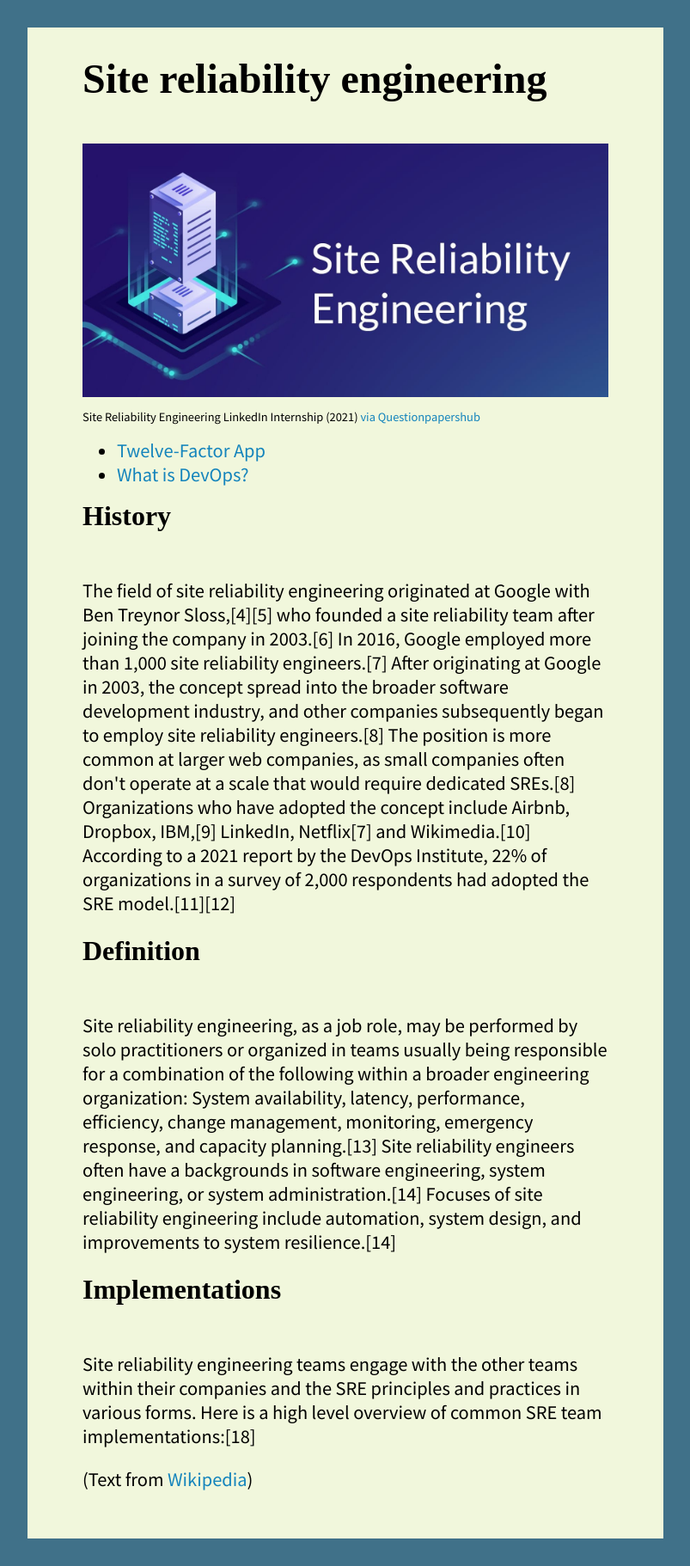
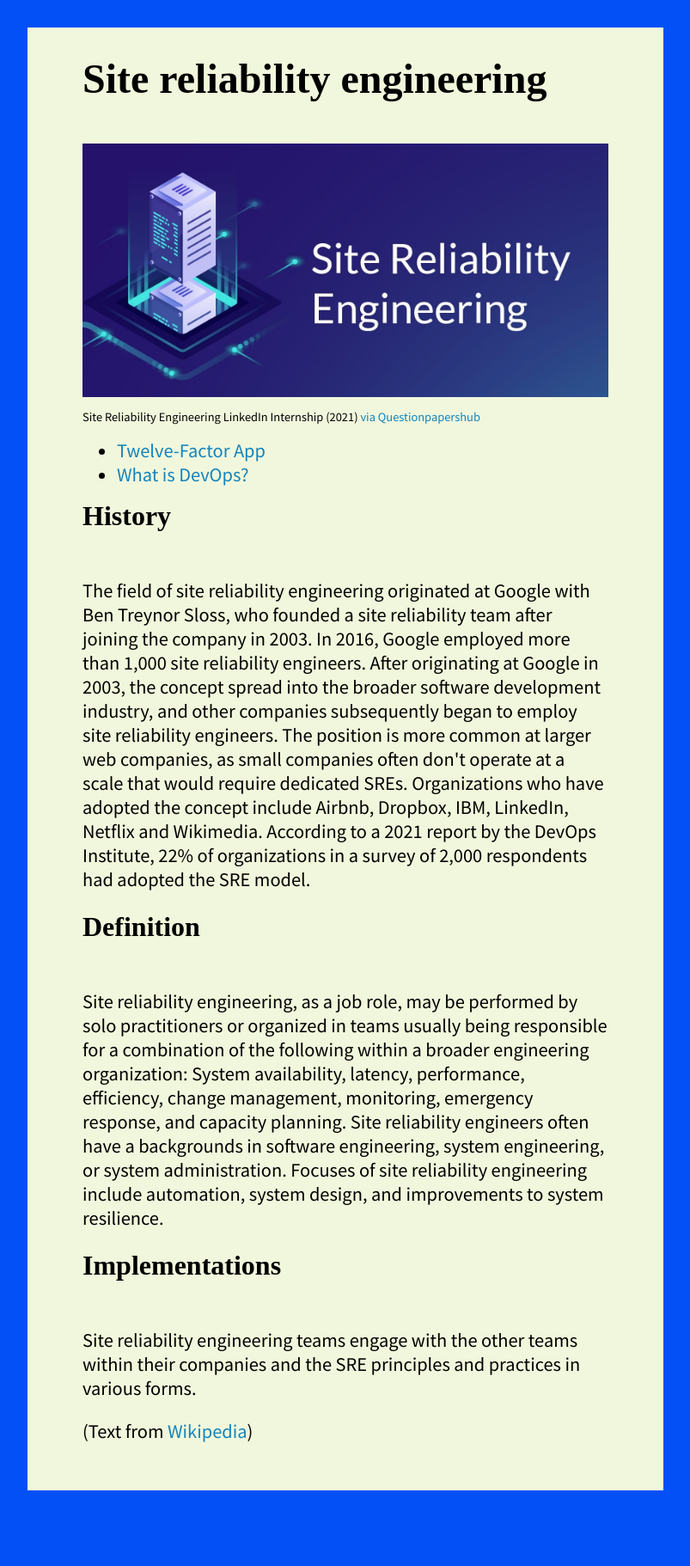
Before and after one commit to devenes/devops-history-app, a Flask app: page /sre.html in a window 1280 px wide. Shown: the whole page at 86% size, without its empty margins (238-1041 px from the left). After the commit the page ends 1734 px from the top, so only its background shows below. Run offline with Flask 2, Linux system fonts and the light colour scheme; some web fonts are replaced.

Commit message:
Version 3

```diff
--- a/static/css/main.css
+++ b/static/css/main.css
@@ -8,7 +8,7 @@ body {
     font-family: 'Source Sans Pro', sans-serif;
     font-size: 100%;
     color: #000;
-    background: #407189;
+    background: #0350f7;
     margin: 0;
 }
 
@@ -23,7 +23,7 @@ h1, h2 {
     font-family: 'Droid Serif', serif;
     font-size: 3em;
     margin: 0;
-		padding-bottom: 1em;
+	padding-bottom: 1em;
 }
 
 h2 {
--- a/templates/index.html
+++ b/templates/index.html
@@ -4,8 +4,9 @@
 <h1>{{ the_title }}</h1>
 
 <!-- note how items from the "static" folder are linked -->
+
 <img
-  alt="Photo: Bengal Tiger"
+  alt="Photo: DevOps"
   src="{{ url_for('static', filename='images/devops.jpg') }}"
 />
 <p class="credit">
--- a/templates/sre.html
+++ b/templates/sre.html
@@ -3,9 +3,10 @@
 <h1>{{ the_title }}</h1>
 
 <img
-  alt="Photo: Flag of Naam Tamilar"
+  alt="Photo: Site reliability engineering"
   src="{{ url_for('static', filename='images/sre.jpg') }}"
 />
+
 <p class="credit">
   Site Reliability Engineering LinkedIn Internship (2021)
   <a
@@ -23,16 +24,16 @@
 <h2>History</h2>
 <p>
   The field of site reliability engineering originated at Google with Ben
-  Treynor Sloss,[4][5] who founded a site reliability team after joining the
-  company in 2003.[6] In 2016, Google employed more than 1,000 site reliability
-  engineers.[7] After originating at Google in 2003, the concept spread into the
-  broader software development industry, and other companies subsequently began
-  to employ site reliability engineers.[8] The position is more common at larger
-  web companies, as small companies often don't operate at a scale that would
-  require dedicated SREs.[8] Organizations who have adopted the concept include
-  Airbnb, Dropbox, IBM,[9] LinkedIn, Netflix[7] and Wikimedia.[10] According to
-  a 2021 report by the DevOps Institute, 22% of organizations in a survey of
-  2,000 respondents had adopted the SRE model.[11][12]
+  Treynor Sloss, who founded a site reliability team after joining the company
+  in 2003. In 2016, Google employed more than 1,000 site reliability engineers.
+  After originating at Google in 2003, the concept spread into the broader
+  software development industry, and other companies subsequently began to
+  employ site reliability engineers. The position is more common at larger web
+  companies, as small companies often don't operate at a scale that would
+  require dedicated SREs. Organizations who have adopted the concept include
+  Airbnb, Dropbox, IBM, LinkedIn, Netflix and Wikimedia. According to a 2021
+  report by the DevOps Institute, 22% of organizations in a survey of 2,000
+  respondents had adopted the SRE model.
 </p>
 
 <h2>Definition</h2>
@@ -41,17 +42,16 @@
   practitioners or organized in teams usually being responsible for a
   combination of the following within a broader engineering organization: System
   availability, latency, performance, efficiency, change management, monitoring,
-  emergency response, and capacity planning.[13] Site reliability engineers
-  often have a backgrounds in software engineering, system engineering, or
-  system administration.[14] Focuses of site reliability engineering include
-  automation, system design, and improvements to system resilience.[14]
+  emergency response, and capacity planning. Site reliability engineers often
+  have a backgrounds in software engineering, system engineering, or system
+  administration. Focuses of site reliability engineering include automation,
+  system design, and improvements to system resilience.
 </p>
 
 <h2>Implementations</h2>
 <p>
   Site reliability engineering teams engage with the other teams within their
-  companies and the SRE principles and practices in various forms. Here is a
-  high level overview of common SRE team implementations:[18]
+  companies and the SRE principles and practices in various forms.
 </p>
 
 <p>
```
Also changed, not shown: README.md, static/images/durga.jpg (deleted), static/images/naam_tamilar_flag.jpg (deleted), static/images/tiger.jpg (deleted), 3 other files.
